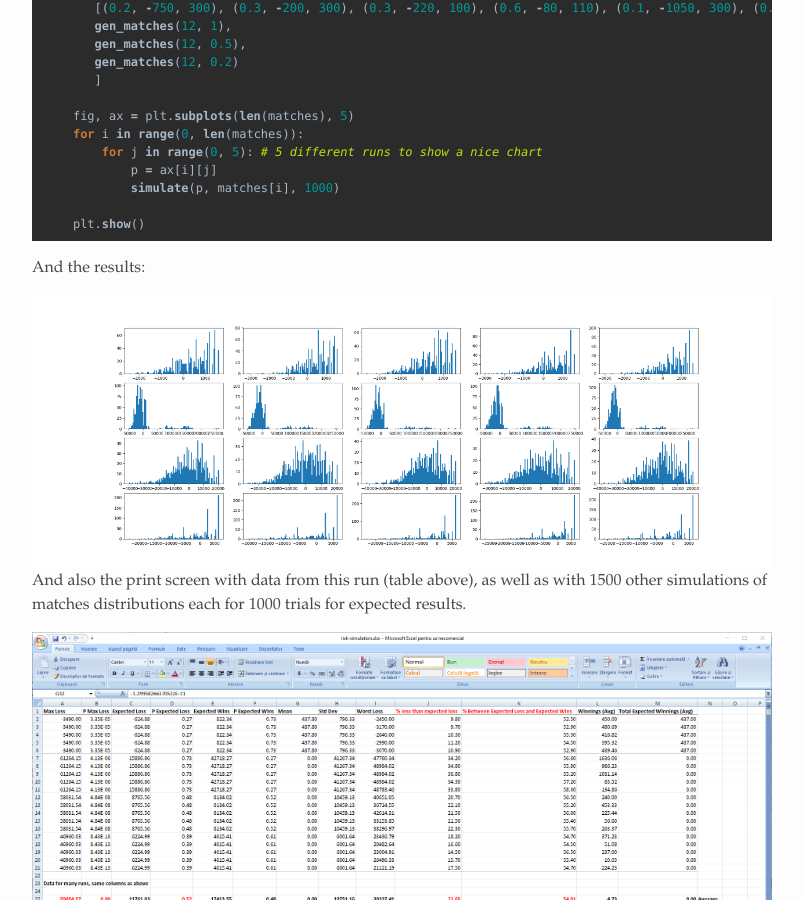
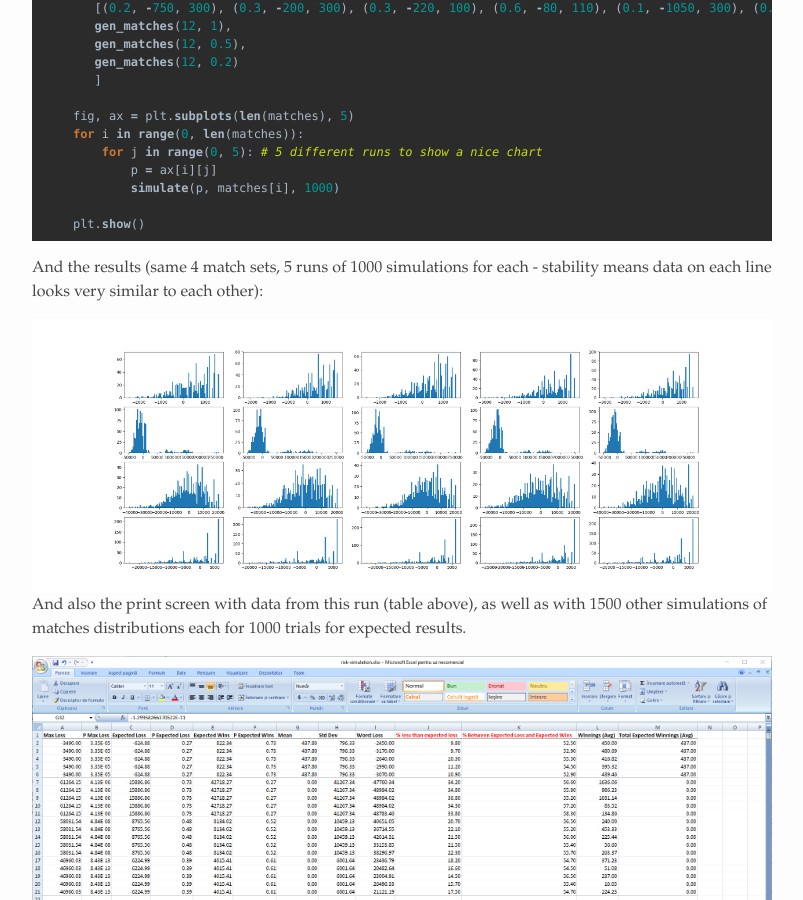
Before and after one commit to alexandrugris/my-jekyll-tech-blog, a Jekyll site: the page built from MyBlog/_posts/2018-07-30-risk.markdown, in a window 1280 px wide and 900 px high, scrolled down 19114 px. Shown: the whole window, without its empty margins (238-1041 px from the left). Built offline with Jekyll 4.4.1, drawn with Linux system fonts in a browser that asks for light colours.

Commit message:
small change

````diff
--- a/MyBlog/_posts/2018-07-30-risk.markdown
+++ b/MyBlog/_posts/2018-07-30-risk.markdown
@@ -709,7 +709,7 @@ if __name__ == "__main__":
     plt.show()
 ```
 
-And the results:
+And the results (same 4 match sets, 5 runs of 1000 simulations for each - stability means data on each line looks very similar to each other):
 
 ![Risk for the series above]({{site.url}}/assets/risk_8.png)
 And also the print screen with data from this run (table above), as well as with 1500 other simulations of matches distributions each for 1000 trials for expected results.
````
